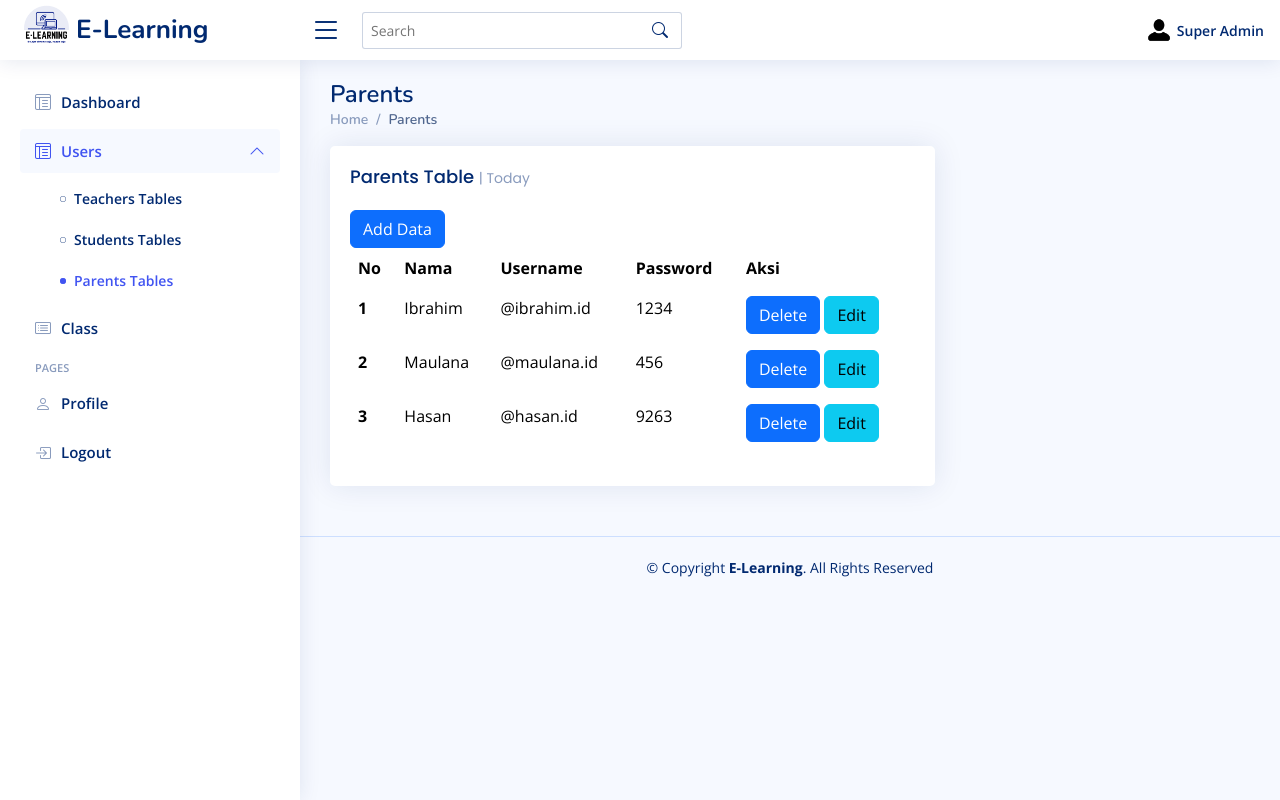
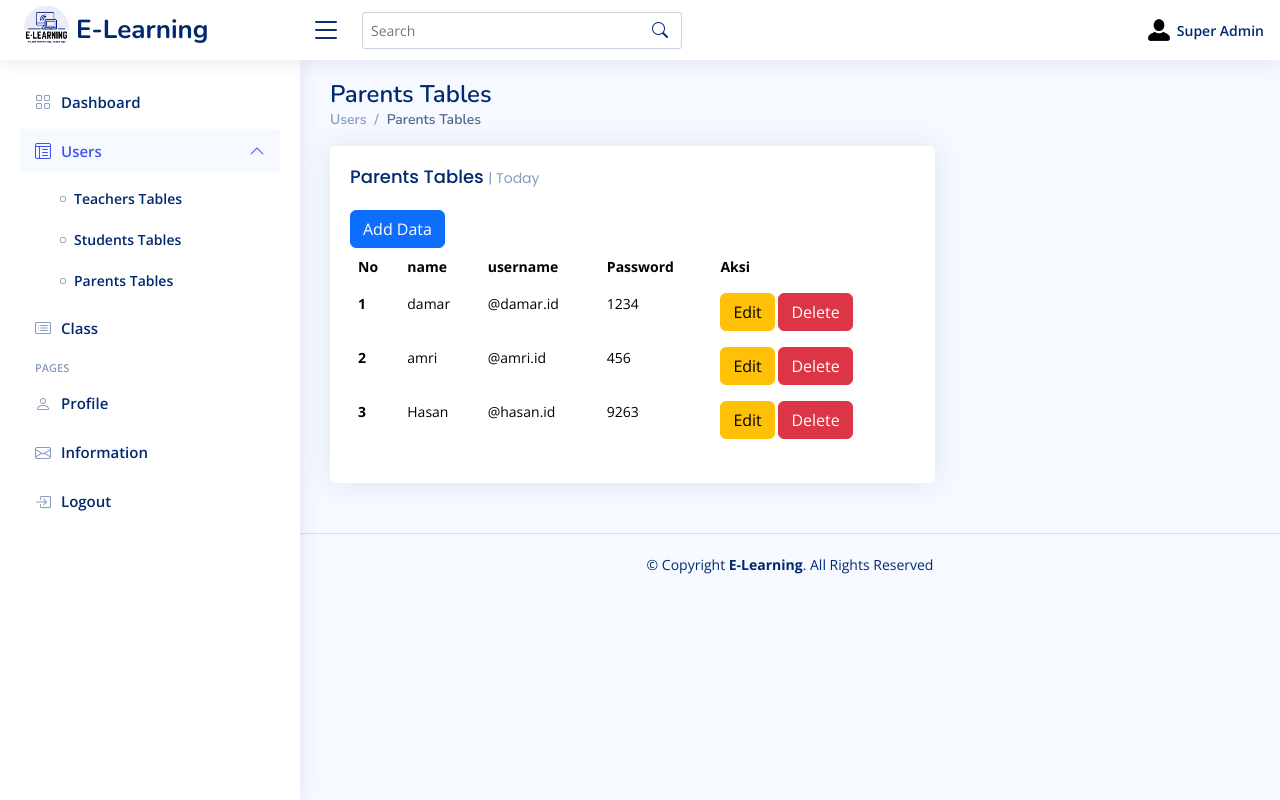
Before and after one commit to royraflesmatorangpasaribu/Projek-Akhir-Web-Lanjut-Kelompok-3, a CodeIgniter 4 app: template app/Views/parents.php in a window 1280 px wide. Run offline with PHP 8.4 and a stand-in for CodeIgniter, Linux system fonts and the light colour scheme; the template is opened without the code that fills it, so the values that code supplies are empty; some libraries are stand-ins or nearby versions.

Commit message:
create edit delete users parents

```diff
--- a/app/Views/parents.php
+++ b/app/Views/parents.php
@@ -1,159 +1,44 @@
-<!DOCTYPE html>
-<html lang="en">
+<?= $this->extend('layouts/app') ?>
 
-<head>
-  <meta charset="utf-8">
-  <meta content="width=device-width, initial-scale=1.0" name="viewport">
+<?= $this->section('content') ?>
 
-  <title>Parents - Super Admin</title>
-  <meta content="" name="description">
-  <meta content="" name="keywords">
-
-  <!-- Google Fonts -->
-  <link href="https://fonts.gstatic.com" rel="preconnect">
-  <link href="https://fonts.googleapis.com/css?family=Open+Sans:300,300i,400,400i,600,600i,700,700i|Nunito:300,300i,400,400i,600,600i,700,700i|Poppins:300,300i,400,400i,500,500i,600,600i,700,700i" rel="stylesheet">
-
-  <!-- Vendor CSS Files -->
-  <link href="assets/vendor/bootstrap/css/bootstrap.min.css" rel="stylesheet">
-  <link href="assets/vendor/bootstrap-icons/bootstrap-icons.css" rel="stylesheet">
-  <link href="assets/vendor/boxicons/css/boxicons.min.css" rel="stylesheet">
-  <link href="assets/vendor/quill/quill.snow.css" rel="stylesheet">
-  <link href="assets/vendor/quill/quill.bubble.css" rel="stylesheet">
-  <link href="assets/vendor/remixicon/remixicon.css" rel="stylesheet">
-  <link href="assets/vendor/simple-datatables/style.css" rel="stylesheet">
-
-  <!-- Template Main CSS File -->
-  <link href="assets/css/style.css" rel="stylesheet">
-
-</head>
-
-<body>
-
-  <!-- ======= Header ======= -->
-  <header id="header" class="header fixed-top d-flex align-items-center">
-
-    <div class="d-flex align-items-center justify-content-between">
-      <a href="#" class="logo d-flex align-items-center ">
-        <img src="assets/img/logo.png" alt="" style="border-color: black;">
-        <span class="d-none d-lg-block">E-Learning</span>
-      </a>
-      <i class="bi bi-list toggle-sidebar-btn"></i>
-    </div><!-- End Logo -->
-
-    <div class="search-bar">
-      <form class="search-form d-flex align-items-center" method="POST" action="#">
-        <input type="text" name="query" placeholder="Search" title="Enter search keyword">
-        <button type="submit" title="Search"><i class="bi bi-search"></i></button>
-      </form>
-    </div><!-- End Search Bar -->
-
-    <nav class="header-nav ms-auto">
-      <ul class="d-flex align-items-center">
-        <li class="nav-item d-block d-lg-none">
-          <a class="nav-link nav-icon search-bar-toggle " href="#">
-            <i class="bi bi-search"></i>
-          </a>
-        </li><!-- End Search Icon-->
-
-        <li class="nav-item dropdown pe-3">
-          <a class="nav-link nav-profile d-flex align-items-center pe-0" href="#" data-bs-toggle="dropdown">
-            <img src="assets/img/foto_def.png" alt="Profile" class="rounded-circle">
-            <span class="">Super Admin</span>
-          </a><!-- End Profile Iamge Icon -->
-        </li><!-- End Profile Nav -->
-
-      </ul>
-    </nav><!-- End Icons Navigation -->
-
-  </header><!-- End Header -->
-
-  <!-- ======= Sidebar ======= -->
-  <aside id="sidebar" class="sidebar">
-    <ul class="sidebar-nav" id="sidebar-nav">
-      <li class="nav-item">
-        <a class="nav-link collapsed" href="<?php echo base_url('superadmin'); ?>">
-          <i class="bi bi-layout-text-window-reverse"></i>
-          <span>Dashboard</span>
-        </a>
-      </li><!-- End Dashboard Nav -->
-
-      <li class="nav-item">
-        <a class="nav-link " data-bs-target="#tables-nav" data-bs-toggle="collapse" href="#">
-          <i class="bi bi-layout-text-window-reverse"></i><span>Users</span><i class="bi bi-chevron-down ms-auto"></i>
-        </a>
-        <ul id="tables-nav" class="nav-content collapse show" data-bs-parent="#sidebar-nav">
-          <li>
-            <a href="<?php echo base_url('teacher'); ?>">
-              <i class="bi bi-circle"></i><span>Teachers Tables</span>
-            </a>
-          </li>
-          <li>
-            <a href="<?php echo base_url('students'); ?>">
-              <i class="bi bi-circle"></i><span>Students Tables</span>
-            </a>
-          </li>
-          <li>
-            <a href="<?php echo base_url('parents'); ?>" class="active">
-              <i class="bi bi-circle"></i><span>Parents Tables</span>
-            </a>
-          </li>
-        </ul>
-      </li><!-- End Tables Nav -->
-
-      <li class="nav-item">
-        <a class="nav-link collapsed" data-bs-target="#charts-nav" data-bs-toggle="collapse" href="#">
-          <i class="bi bi-card-list"></i><span>Class</span><i class=""></i>
-        </a>
-      </li><!-- End Charts Nav -->
-
-      <li class="nav-heading">Pages</li>
-      <li class="nav-item">
-        <a class="nav-link collapsed" href="#">
-          <i class="bi bi-person"></i>
-          <span>Profile</span>
-        </a>
-      </li><!-- End Profile Page Nav -->
-
-      <li class="nav-item">
-        <a class="nav-link collapsed" href="#">
-          <i class="bi bi-box-arrow-in-right"></i>
-          <span>Logout</span>
-        </a>
-      </li><!-- End Login Page Nav -->
-
-    </ul>
-
-  </aside><!-- End Sidebar-->
-  <main id="main" class="main">
+<main id="main" class="main">
     <div class="pagetitle">
-      <h1>Parents</h1>
+      <h1>Parents Tables</h1>
       <nav>
         <ol class="breadcrumb">
-          <li class="breadcrumb-item"><a href="#">Home</a></li>
-          <li class="breadcrumb-item active">Parents</li>
+          <li class="breadcrumb-item" href="#">Users</li>
+          <li class="breadcrumb-item active" href="<?php echo base_url('parents'); ?>">Parents Tables</li>
         </ol>
       </nav>
     </div><!-- End Page Title -->
-    <section class="section parents">
+    <section class="section dashboard">
       <div class="row">
 
         <!-- Left side columns -->
         <div class="col-lg-8">
           <div class="row">
 
-            <!-- Teacher Tabel -->
+            <!-- Students Tabel -->
             <div class="col-12">
               <div class="card recent-sales overflow-auto">
 
                 <div class="card-body">
-                  <h5 class="card-title">Parents Table <span>| Today</span></h5>
-
+                  <h5 class="card-title">Parents Tables <span>| Today</span></h5>
+                  <button
+                    type="button"
+                    class="btn btn-primary btn-icon-split"
+                    data-bs-toggle="modal"
+                    data-bs-target="#addParents"
+                  >
+                    <span class="text">Add Data</span>
+                  </button>
                   <table class="table table-borderless datatable">
                     <thead>
                       <tr>
                         <th scope="col">No</th>
-                        <th scope="col">Nama</th>
-                        <th scope="col">Username</th>
+                        <th scope="col">name</th>
+                        <th scope="col">username</th>
                         <th scope="col">Password</th>
                         <th scope="col">Aksi</th>
                       </tr>
@@ -161,22 +46,44 @@
                     <tbody>
                       <tr>
                         <th scope="row">1</th>
-                        <td>Ibrahim</td>
-                        <td>@ibrahim.id</td>
+                        <td>damar</td>
+                        <td>@damar.id</td>
                         <td>1234</td>
                         <td>
-                          <a href="#" type="button" class="btn btn-primary">Delete</a>
-                          <a href="#" type="button" class="btn btn-info">Edit</a>
+                          <button
+                            type="button"
+                            class="btn btn-warning btn-icon-split"
+                            data-bs-toggle="modal"
+                            data-bs-target="#editParents"
+                          >
+                            <span class="text">Edit</span>
+                          </button>
+                          <a href="#">
+                            <button class="btn btn-danger">
+                              <a class="text-white" href="<?php echo base_url('parents'); ?>" onclick="return confirm('Yakin Data Akan Dihapus');">Delete</a>
+                            </button>
+                          </a>
                         </td>
                       </th>
                       <tr>
                         <th scope="row">2</th>
-                        <td>Maulana</td>
-                        <td>@maulana.id</td>
+                        <td>amri</td>
+                        <td>@amri.id</td>
                         <td>456</td>
                         <td>
-                          <a href="#" type="button" class="btn btn-primary">Delete</a>
-                          <a href="#" type="button" class="btn btn-info">Edit</a>
+                        <button
+                            type="button"
+                            class="btn btn-warning btn-icon-split"
+                            data-bs-toggle="modal"
+                            data-bs-target="#editParents"
+                          >
+                            <span class="text">Edit</span>
+                          </button>
+                          <a href="#">
+                            <button class="btn btn-danger">
+                              <a class="text-white" href="<?php echo base_url('parents'); ?>" onclick="return confirm('Yakin Data Akan Dihapus');">Delete</a>
+                            </button>
+                          </a>
                         </td>
                       </tr>
                       <tr>
@@ -185,18 +92,100 @@
                         <td>@hasan.id</td>
                         <td>9263</td>
                         <td>
-                          <a href="#" type="button" class="btn btn-primary">Delete</a>
-                          <a href="#" type="button" class="btn btn-info">Edit</a>
+                        <button
+                            type="button"
+                            class="btn btn-warning btn-icon-split"
+                            data-bs-toggle="modal"
+                            data-bs-target="#editParent"
+                          >
+                            <span class="text">Edit</span>
+                          </button>
+                          <a href="#">
+                            <button class="btn btn-danger">
+                              <a class="text-white" href="<?php echo base_url('parents'); ?>" onclick="return confirm('Yakin Data Akan Dihapus');">Delete</a>
+                            </button>
+                          </a>
                         </td>
-                      </tr>
-                      <tr>
-                      <button type="button" class="btn btn-primary">Add Data</button>
                       </tr>
                     </tbody>
                   </table>
-                </div>
 
-              </div>
+                  <div class="modal fade" id="addParents" tabindex="-1" aria-labelledby="exampleModalLabel" aria-hidden="true">
+                    <div class="modal-dialog">
+                      <div class="modal-content">
+                        <div class="modal-header">
+                          <h1 class="modal-title fs-5" id="exampleModalLabel">Add Parents</h1>
+                          <button type="button" class="btn-close" data-bs-dismiss="modal" aria-label="Close"></button>
+                        </div>
+                        <div class="modal-body">
+                          <form>
+                            <div class="mb-3">
+                              <label for="recipient-name" class="col-form-label">Name</label>
+                              <input type="text" class="form-control" id="recipient-name">
+                            </div>
+                            <div class="mb-3">
+                              <label for="inputEmail4" class="col-form-label">Username</label>
+                              <input type="email" class="form-control" id="inputEmail4">
+                            </div>
+                            <div class="mb-3">
+                              <label for="inputPassword4" class="col-form-label">Password</label>
+                              <input type="password" class="form-control" id="inputPassword4">
+                            </div>
+                          </form>
+                        </div>
+                        <div class="modal-footer">
+                          <button type="button" class="btn btn-secondary" data-bs-dismiss="modal">Cancel</button>
+                          <button type="button" class="btn btn-primary">Save Data</button>
+                        </div>
+                      </div>
+                    </div>
+                  </div>
+
+                  <div
+                    class="modal fade"
+                    id="editParents"
+                    tabindex="-1"
+                    aria-labelledby="exampleModalLabel"
+                    aria-hidden="true" >
+                    <div class="modal-dialog">
+                      <div class="modal-content">
+                        <div class="modal-header">
+                          <h1 class="modal-title fs-5" id="exampleModalLabel">
+                            Edit Parents
+                          </h1>
+                            <button
+                                type="button"
+                                class="btn-close"
+                                data-bs-dismiss="modal"
+                                aria-label="Close"
+                            ></button>
+                            </div>
+                            <div class="modal-body">
+                            <!-- Vertical Form -->
+                            <form>
+                            <div class="mb-3">
+                              <label for="recipient-name" class="col-form-label">Name</label>
+                              <input type="text" class="form-control" id="recipient-name">
+                            </div>
+                            <div class="mb-3">
+                              <label for="inputEmail4" class="col-form-label">Username</label>
+                              <input type="email" class="form-control" id="inputEmail4">
+                            </div>
+                            <div class="mb-3">
+                              <label for="inputPassword4" class="col-form-label">Password</label>
+                              <input type="password" class="form-control" id="inputPassword4">
+                            </div>
+                          </form>
+                          </div>
+                        <div class="modal-footer">
+                          <button type="button" class="btn btn-secondary" data-bs-dismiss="modal">Cancel</button>
+                          <button type="button" class="btn btn-primary">Save Data</button>
+                        </div>
+                        </div>
+                        </div>
+                      </div>
+                    </div>
+                  </div>
             </div><!-- End Teacher Table -->
           </div>
         </div><!-- End Left side columns -->
@@ -210,28 +199,4 @@
 
   </main><!-- End #main -->
 
-  <!-- ======= Footer ======= -->
-  <footer id="footer" class="footer">
-    <div class="copyright">
-      &copy; Copyright <strong><span>E-Learning</span></strong>. All Rights Reserved
-    </div>
-  </footer><!-- End Footer -->
-
-  <a href="#" class="back-to-top d-flex align-items-center justify-content-center"><i class="bi bi-arrow-up-short"></i></a>
-
-  <!-- Vendor JS Files -->
-  <script src="assets/vendor/apexcharts/apexcharts.min.js"></script>
-  <script src="assets/vendor/bootstrap/js/bootstrap.bundle.min.js"></script>
-  <script src="assets/vendor/chart.js/chart.umd.js"></script>
-  <script src="assets/vendor/echarts/echarts.min.js"></script>
-  <script src="assets/vendor/quill/quill.min.js"></script>
-  <script src="assets/vendor/simple-datatables/simple-datatables.js"></script>
-  <script src="assets/vendor/tinymce/tinymce.min.js"></script>
-  <script src="assets/vendor/php-email-form/validate.js"></script>
-
-  <!-- Template Main JS File -->
-  <script src="assets/js/main.js"></script>
-
-</body>
-
-</html>
+  <?= $this->endSection() ?>
```
